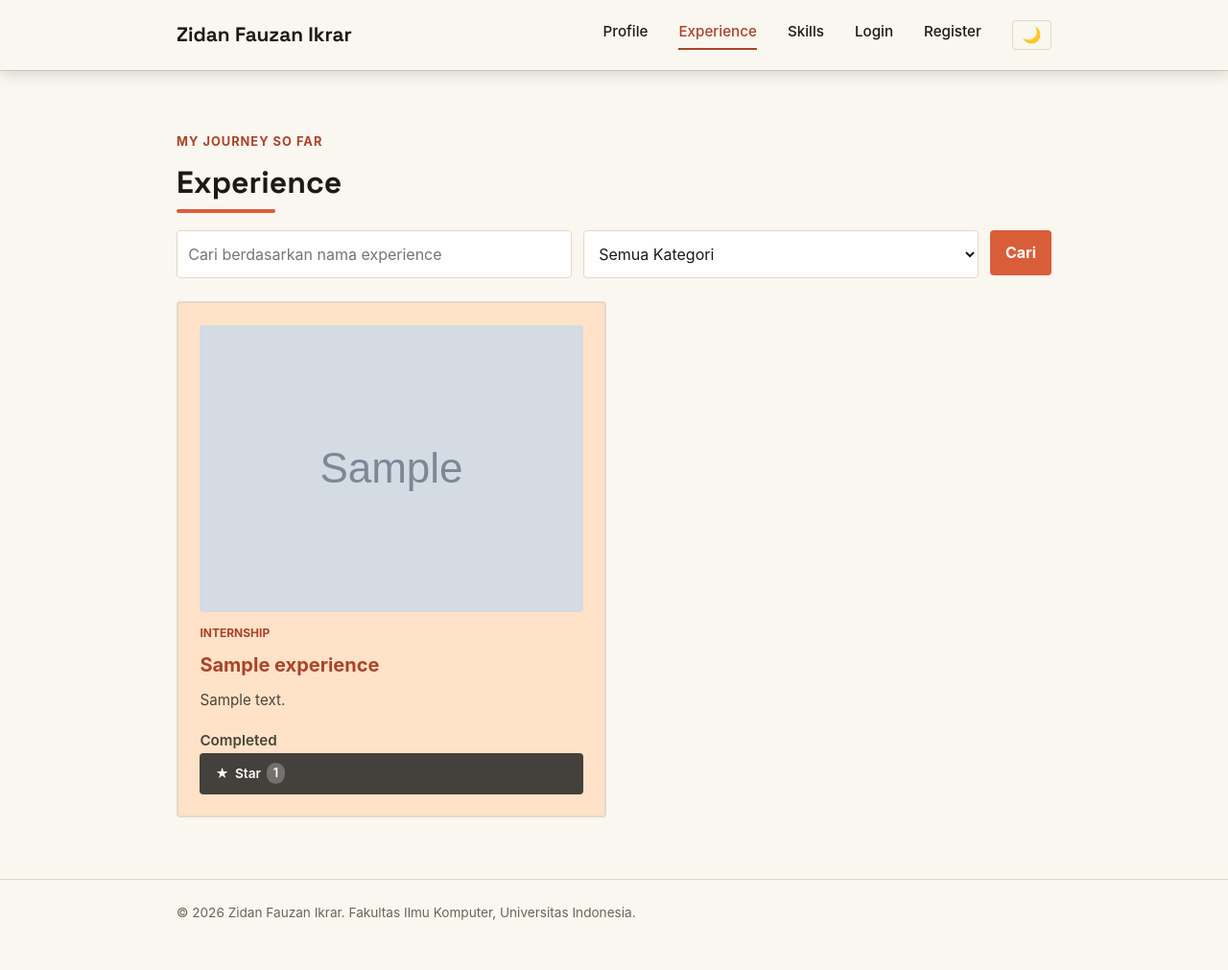
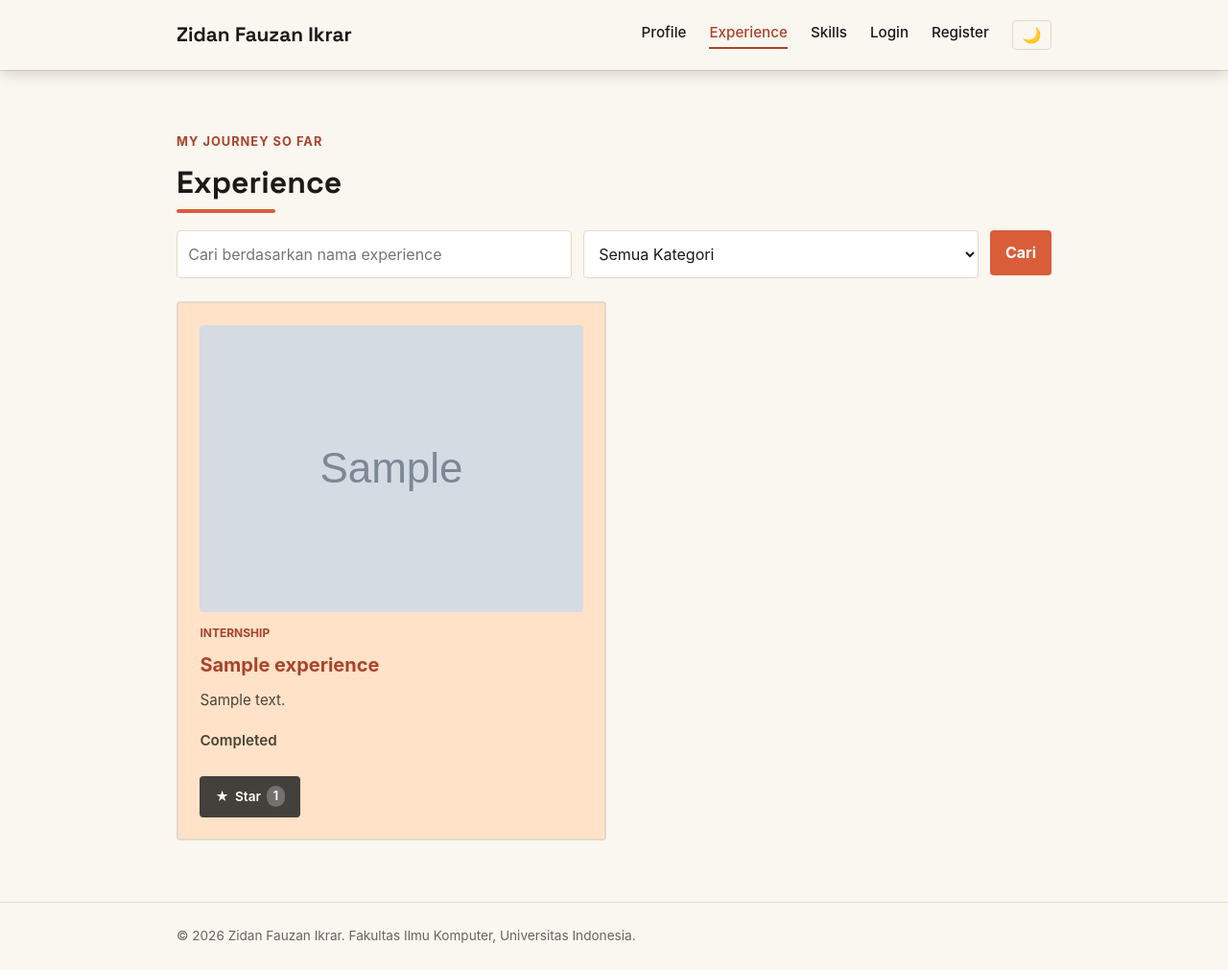
Before and after one commit to zidanfauzanikrar/myportofolio, a Django app: page /experience/ in a window 1280 px wide. Shown: the whole page at 96% size. Before the commit the page ends 959 px from the top, so only its background shows below. Run offline with Django 5.2, Linux system fonts and the light colour scheme; tables that the repository leaves empty hold one stand-in row (values such as "Sample post"); grey boxes marked "Sample" are stand-in pictures.

Commit message:
fix: Styling for portrait ratio is no longer broken

```diff
--- a/static/css/style.css
+++ b/static/css/style.css
@@ -683,11 +683,6 @@ h1,
     line-height: 1;
 }
 
-.button-edit {
-    width: 14%;
-    margin-top: 0.5rem;
-}
-
 .skill-search,
 .experience-search {
     display: flex;
@@ -1098,3 +1093,21 @@ h1,
     accent-color: var(--accent);
     cursor: pointer;
 }
+
+/* ===== Perbaikan layout (header, tombol Edit, tombol star) ===== */
+.site-header .container { flex-wrap: wrap; gap: 0.5rem 2rem; }
+.brand { white-space: nowrap; }
+.site-header nav { flex-wrap: wrap; align-items: center; gap: 0.5rem 1.5rem; }
+.experience-status { margin-bottom: 1rem; }
+.skill-card-actions,
+.experience-card-actions { gap: 0.75rem; padding-top: 0.5rem; }
+.skill-card-actions > .button,
+.experience-card-actions > .button,
+.experience-card-actions .star-form .button { align-self: flex-start; }
+.button-edit { width: auto; margin-top: 0; }
+.button-star { white-space: nowrap; }
+.portofolio-card h2,
+.portofolio-card p { overflow-wrap: anywhere; }
+@media (max-width: 600px) {
+    .portofolio-grid, .skill-grid, .experience-grid { grid-template-columns: 1fr; }
+}
```
